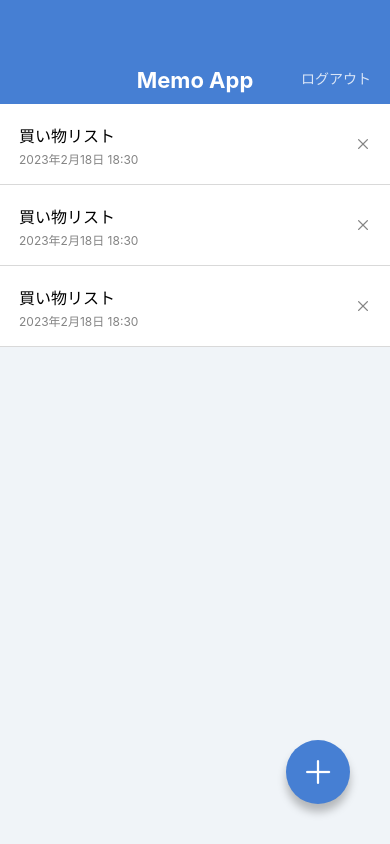
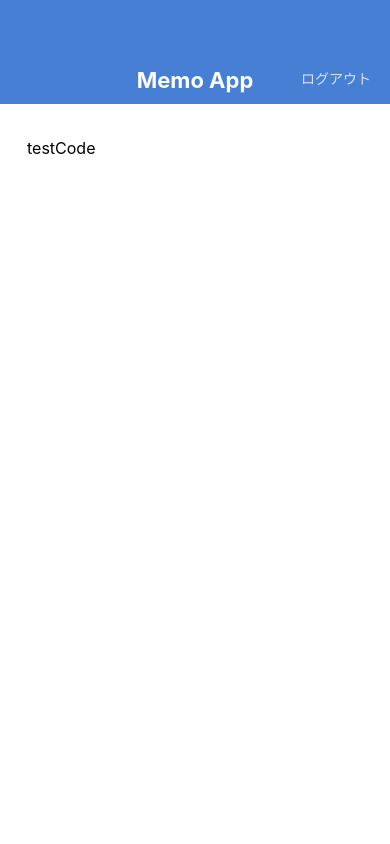
Before and after one commit to Ken-kichi/MemoApp, a React Native app: screen / in a window 390 px wide. Shown: the top 844 px of the page. Built offline with nearby package versions, Linux system fonts and the light colour scheme.

Commit message:
Create MemoEditeScreen and MemoCreateScreen

```diff
--- a/App.jsx
+++ b/App.jsx
@@ -1,8 +1,11 @@
 import React from "react";
-import MemoListScreen from "./src/screens/MemoListScreen";
-import MemoDetailScreen from "./src/screens/MemoDetailScreen";
+// import MemoListScreen from "./src/screens/MemoListScreen";
+// import MemoDetailScreen from "./src/screens/MemoDetailScreen";
+// import MemoEditScreen from "./src/screens/MemoEditScreen";
+import MemoCreateScreen from "./src/screens/MemoCreateScreen";
 
 export default function App() {
-  return <MemoListScreen />;
+  return <MemoCreateScreen />;
+  // return <MemoListScreen />;
   // return <MemoDetailScreen />;
 }
--- a/src/components/CircleButton.jsx
+++ b/src/components/CircleButton.jsx
@@ -13,7 +13,7 @@
 }
 
 CircleButton.propTypes = {
-  children: string.isRequired,
+  // children: string.isRequired,
   style: shape(),
   name: string.isRequired
 };
--- /dev/null
+++ b/src/screens/MemoCreateScreen.jsx
@@ -0,0 +1,40 @@
+import React from "react";
+import {
+  View,
+  StyleSheet,
+  TextInput,
+  KeyboardAvoidingView
+} from "react-native";
+import AppBar from "../components/AppBar";
+import CircleButton from "../components/CircleButton";
+
+export default function MemoCreateScreen() {
+  return (
+    <KeyboardAvoidingView sytle={styles.container} behavior="hight">
+      <AppBar />
+      <View style={styles.inputContainer}>
+        <TextInput
+          value="testCode"
+          multiline
+          numberOfLines={40}
+          maxLength={40}
+          style={styles.input}
+        />
+      </View>
+      <CircleButton name="check" />
+    </KeyboardAvoidingView>
+  );
+}
+
+const styles = StyleSheet.create({
+  container: { flex: 1 },
+  inputContainer: {
+    paddingHorizontal: 27,
+    paddingVertical: 32
+  },
+  input: {
+    textAlignVertical: "top",
+    fontSize: 16,
+    lineHeight: 24
+  }
+});
--- /dev/null
+++ b/src/screens/MemoEditScreen.jsx
@@ -0,0 +1,40 @@
+import React from "react";
+import {
+  View,
+  StyleSheet,
+  TextInput,
+  KeyboardAvoidingView
+} from "react-native";
+import AppBar from "../components/AppBar";
+import CircleButton from "../components/CircleButton";
+
+export default function MemoEditScreen() {
+  return (
+    <KeyboardAvoidingView sytle={styles.container} behavior="hight">
+      <AppBar />
+      <View style={styles.inputContainer}>
+        <TextInput
+          value="買い物リスト"
+          multiline
+          numberOfLines={40}
+          maxLength={40}
+          style={styles.input}
+        />
+      </View>
+      <CircleButton name="check" />
+    </KeyboardAvoidingView>
+  );
+}
+
+const styles = StyleSheet.create({
+  container: { flex: 1 },
+  inputContainer: {
+    paddingHorizontal: 27,
+    paddingVertical: 32
+  },
+  input: {
+    textAlignVertical: "top",
+    fontSize: 16,
+    lineHeight: 24
+  }
+});
```
